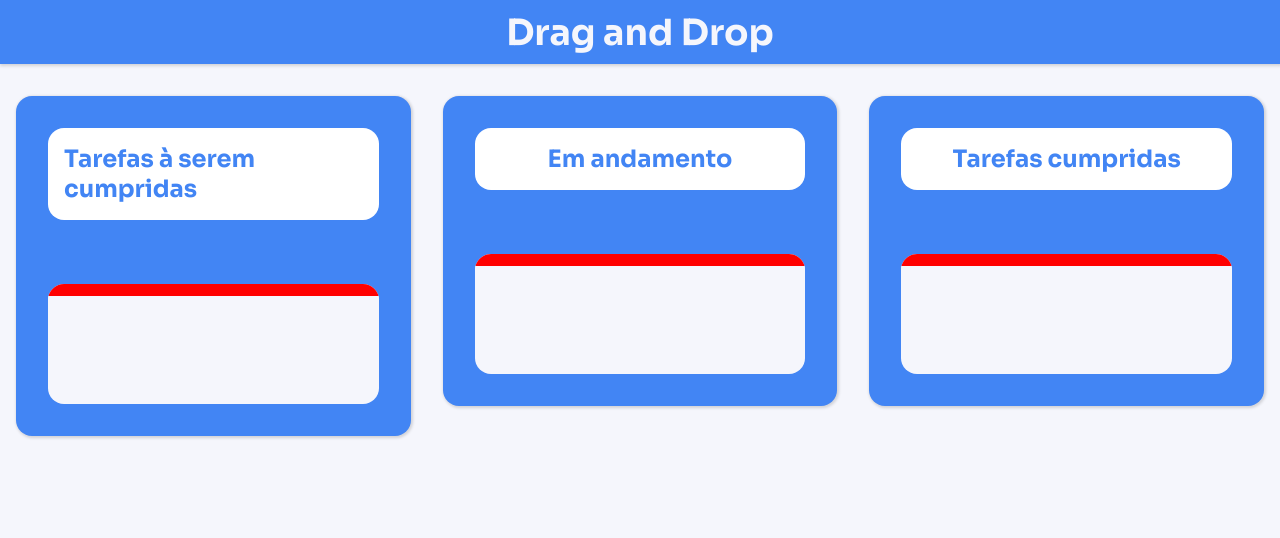
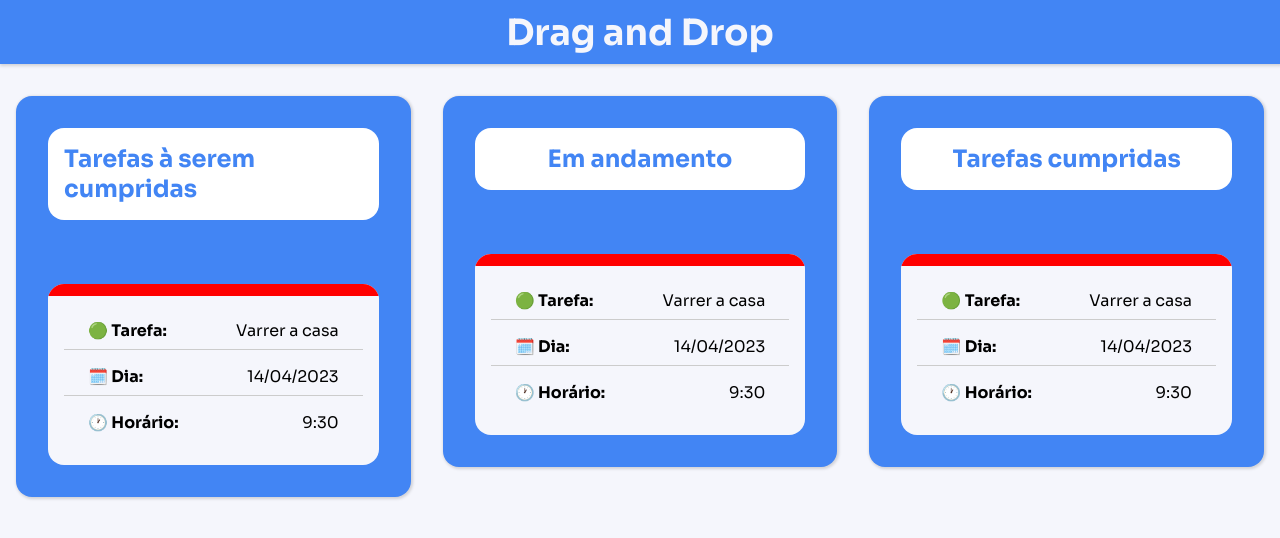
Before and after one commit to JvFern4ndes/learning-react-dnd, a React (Vite) app in the folder fe/: page / in a window 1280 px wide. Shown: the top 538 px of the page. Built offline with nearby package versions, Linux system fonts and the light colour scheme.

Commit message:
feat: finishing card component

```diff
--- a/fe/src/components/Card/index.jsx
+++ b/fe/src/components/Card/index.jsx
@@ -1,10 +1,33 @@
-import Container, { Content, Label } from './styles';
+import PropTypes from 'prop-types';
 
-export default function Card() {
+import Container, { Content, ContentContainer, Label } from './styles';
+
+export default function Card(props) {
+  const { task, date, time } = props;
+
   return (
     <Container>
       <Label />
-      <Content />
+      <ContentContainer>
+        <Content>
+          <strong>🟢️ Tarefa:</strong>
+          <span>{task}</span>
+        </Content>
+        <Content>
+          <strong>🗓️ Dia:</strong>
+          <span>{date}</span>
+        </Content>
+        <Content>
+          <strong>🕐️ Horário:</strong>
+          <span>{time}</span>
+        </Content>
+      </ContentContainer>
     </Container>
   );
 }
+
+Card.propTypes = {
+  task: PropTypes.string.isRequired,
+  date: PropTypes.string.isRequired,
+  time: PropTypes.string.isRequired,
+};
--- a/fe/src/components/Card/styles.jsx
+++ b/fe/src/components/Card/styles.jsx
@@ -4,11 +4,9 @@ const Container = styled.div`
   background: ${({ theme }) => theme.backgroundColor};
   width: 100%;
   padding: 0 0 16px 0;
-  height: 120px;
+  height: max-content;
   display: flex;
   flex-direction: column;
-  flex-wrap: wrap;
-  align-items: flex-start;
   border-radius: 16px;
   box-sizing: border-box;
   overflow: hidden;
@@ -18,15 +16,30 @@ export const Label = styled.div`
   background: red;
   width: 100%;
   height: 12px;
-  flex-grow: 0;
 `;
 
-export const Content = styled.div`
+export const ContentContainer = styled.div`
   background: ${({ theme }) => theme.backgroundColor};
   margin: 0 auto;
   padding: 16px 16px 0;
   width: 100%;
-  flex-grow: 1;
+  display: flex;
+  flex-direction: column;
+`;
+
+export const Content = styled.div`
+  margin-bottom: 8px;
+  padding: 8px;
+  display: flex;
+  justify-content: space-between;
+
+  &:not(:last-child) {
+    border-bottom: 1px solid #ccc;
+  }
+
+  strong, span {
+    margin: 0 16px;
+  }
 `;
 
 export default Container;
--- a/fe/src/components/List/index.jsx
+++ b/fe/src/components/List/index.jsx
@@ -12,7 +12,11 @@ export default function List(props) {
       <Header>
         {title}
       </Header>
-      <Card />
+      <Card
+        task="Varrer a casa"
+        date="14/04/2023"
+        time="9:30"
+      />
     </Container>
   );
 }
```
